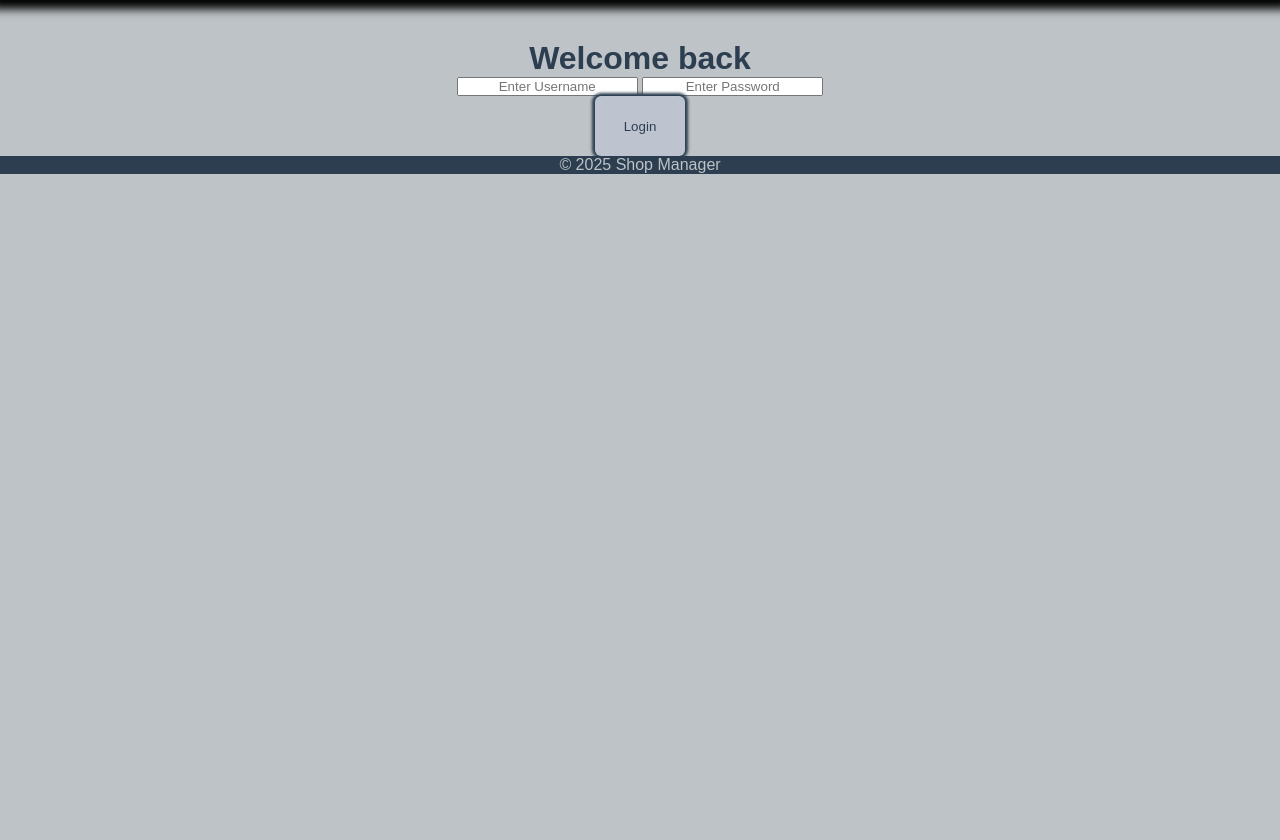
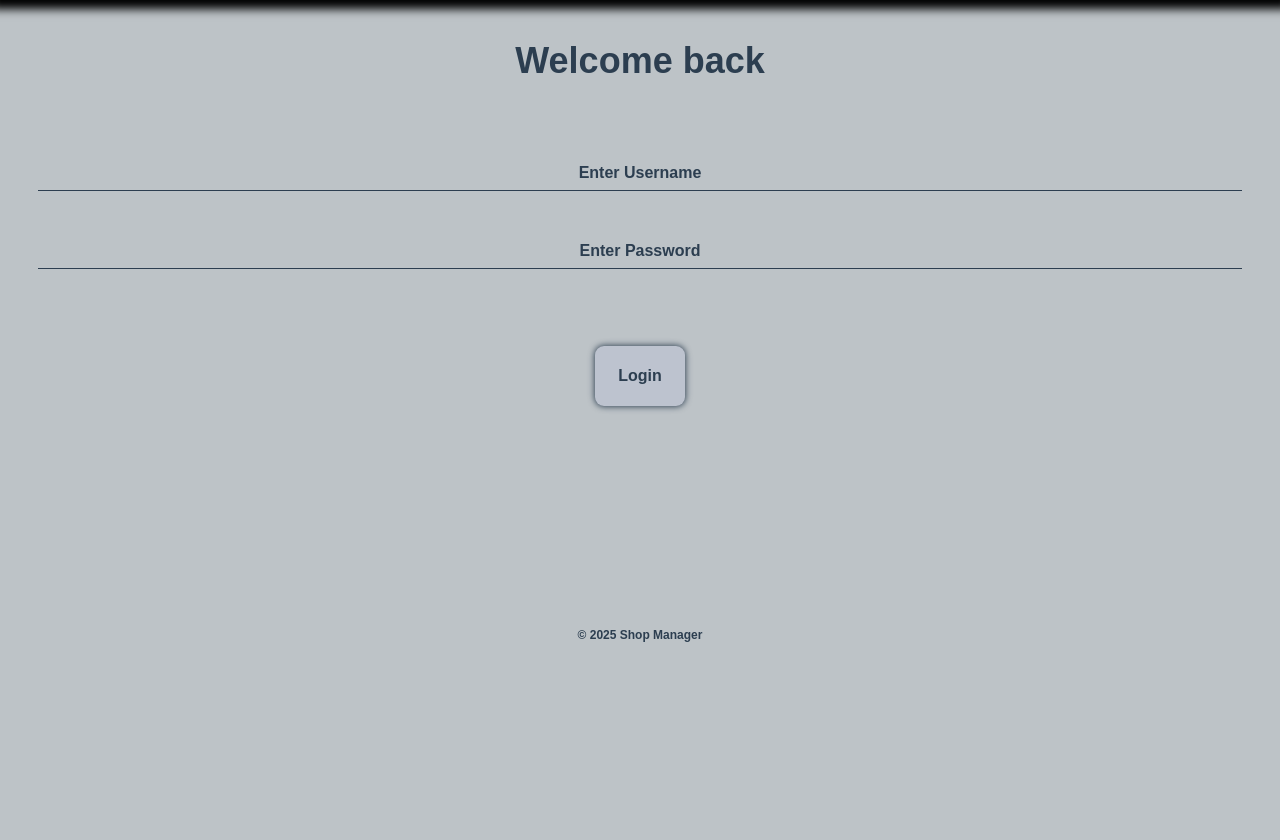
Before and after one commit to Ashkantvn/shop-manager, a Django app: page /accounts/login/ in a window 1280 px wide. Shown: the part 160-1000 px from the top of the page. Run offline with Django 5.2, Linux system fonts and the light colour scheme; parts of the project's set-up code (start-up, migrations or seed data) failed here and were passed over.

Commit message:
Add inputs, footer , and buttons global style,and Create login page styes

```diff
--- a/core/static/css/accounts.css
+++ b/core/static/css/accounts.css
@@ -0,0 +1,21 @@
+form{
+  display: flex;
+  flex-direction: column;
+  justify-content: center;
+  align-items: center;
+  gap:3em;
+  margin-block: 2.5em;
+}
+.inputs-group{
+  display: flex;
+  flex-direction: column;
+  gap:3.2em;
+  margin-top:2.1em;
+}
+.login-header{
+  font-weight: bold;
+  font-size: 36px;
+}
+.login-submit{
+  margin-top: 1.8em;
+}
--- a/core/static/css/global.css
+++ b/core/static/css/global.css
@@ -18,14 +18,17 @@ button{
     color: #2C3E50;
     background-color: #BDC3CF;
     border: none;
-    box-shadow: 0 0 3px 3px #2C3E50;
+    box-shadow: 0 0 6px .5px #2C3E50;
+    font-weight: bolder;
+    font-size: 16px;
     transition: 300ms;
-    border-radius: 6px;
+    border-radius: 9px;
     width: 90px;
     height: 60px;
 }
 button:hover{
-    box-shadow: 0 0 3px 3px #232323;
+    cursor: pointer;
+    box-shadow: 0 0 3px 3px #666666;
 }
 
 /* a styles */
@@ -60,12 +63,16 @@ header{
     justify-content: center;
     align-items: center;
     box-shadow: 0 0 9px 9px #000000;
-}
-header,footer{
     background-color: #2c3e50;
     color: #BDC3C7;
 }
 
+footer{
+    color: #2C3E50;
+    font-size: 12px;
+    font-weight: bold;
+    margin-top: 18.5em;
+}
 
 /* notifications */
 .success{
@@ -80,6 +87,32 @@ header,footer{
     display: none;
 }
 
+/* inputs styles */
+input{
+  background: none;
+  border: none;
+  color: #2C3E50;
+  border-bottom: 1.5px solid #2C3E50;
+  width: 94vw;
+  font-weight: bold;
+  font-size: 16px;
+  padding-bottom: 0.5em;
+  transition: 300ms;
+}
+input:focus{
+  background:none;
+  box-shadow: none;
+  outline: none;
+  border-radius:9px;
+}
+input::placeholder {
+  font-weight: bold;
+  color: #2C3E50;
+  font-size: 16px;
+}
+input:focus::placeholder {
+  opacity: 0;
+}
 
 /* small screen styles */
 @media screen and (max-width: 600px){
```
